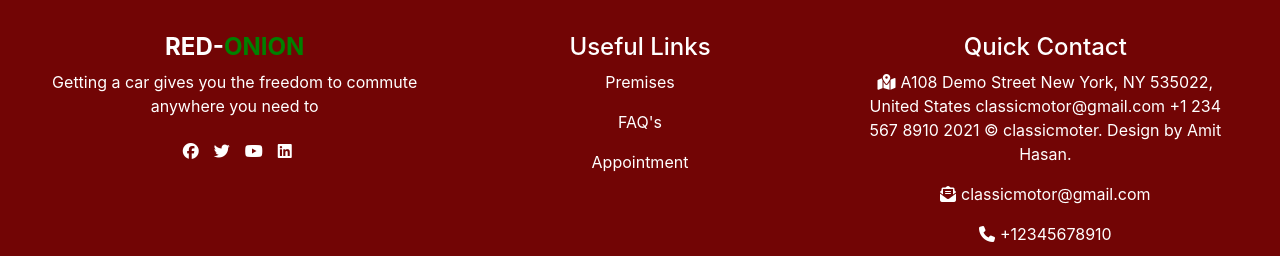
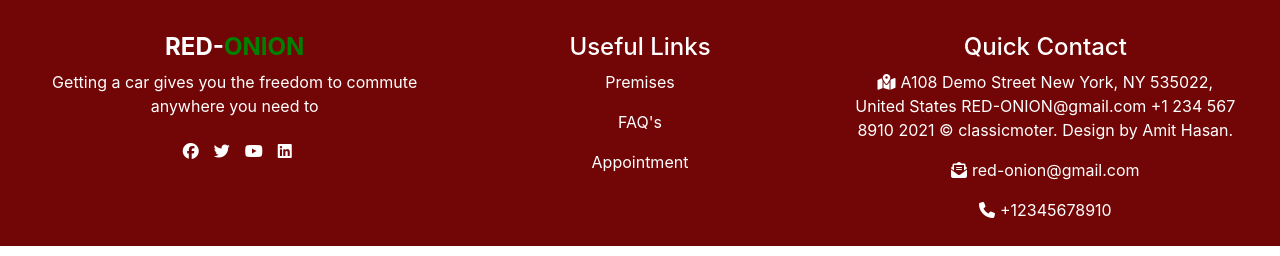
Before and after one commit to amithasan102827/food_delivery_client_site, a React (Create React App) app: page / in a window 1280 px wide. Shown: the part 806-1062 px from the top of the page. Built offline with nearby package versions, Linux system fonts and the light colour scheme; no server answers.

Commit message:
firebase

```diff
--- a/public/index.html
+++ b/public/index.html
@@ -36,7 +36,7 @@
 
 
 
-  <title>React App</title>
+  <title>RED-ONION</title>
 </head>
 
 <body>
--- a/src/Componets/Footer/Footer.js
+++ b/src/Componets/Footer/Footer.js
@@ -47,12 +47,12 @@ const Footer = () => {
                           <p>
                                <i class="fas fa-map-marked-alt contact-icon"></i>
                              A108 Demo Street New York, NY 535022, United States
-                             classicmotor@gmail.com
+                             RED-ONION@gmail.com
                                 +1 234 567 8910
                                 2021 © classicmoter. Design by Amit Hasan.</p>
                               <p>
                                 <i class="fas fa-envelope-open-text contact-icon"></i>
-                                    classicmotor@gmail.com
+                                red-onion@gmail.com
                                     </p>
                                 <p>
                                 <i class="fas fa-phone contact-icon"></i>
--- a/src/Componets/Home/Home.js
+++ b/src/Componets/Home/Home.js
@@ -74,6 +74,7 @@ const Home = () => {
     return (
 
 <>
+
 
         <div className='mt-5 '>
             <div className='row'>
```
